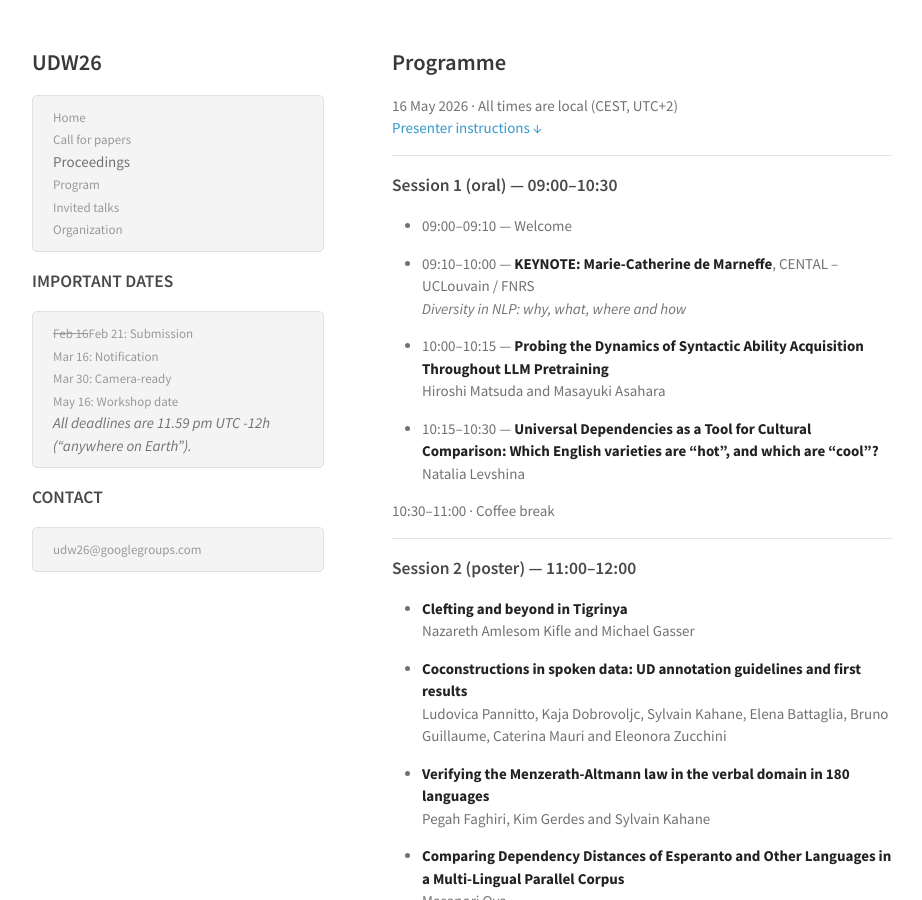
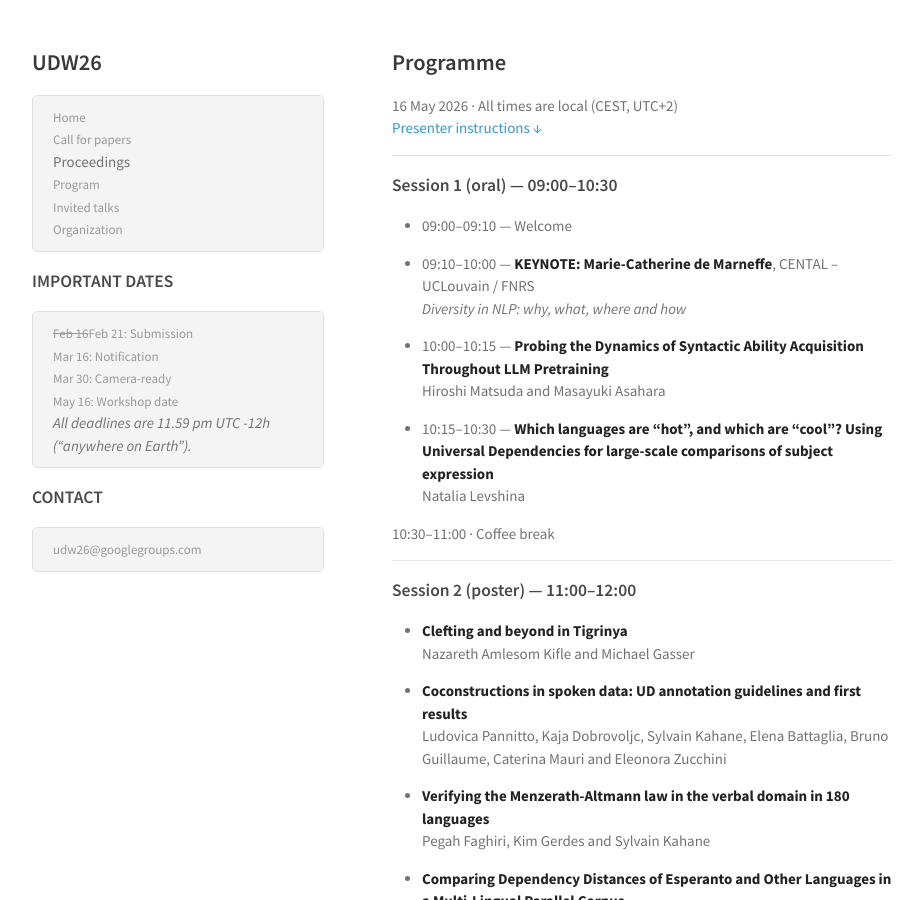
Before and after one commit to UniversalDependencies/udw26, a Jekyll site: the page built from program.md, in a window 1280 px wide and 900 px high. Shown: the whole window, without its empty margins (178-1100 px from the left). Built offline with Jekyll 4.4.1, drawn with Linux system fonts in a browser that asks for light colours.

Commit message:
Title change for a paper.

```diff
--- a/program.md
+++ b/program.md
@@ -20,7 +20,7 @@ title: Program
 - 10:00–10:15 — **Probing the Dynamics of Syntactic Ability Acquisition Throughout LLM Pretraining**
   Hiroshi Matsuda and Masayuki Asahara
 
-- 10:15–10:30 — **Universal Dependencies as a Tool for Cultural Comparison: Which English varieties are "hot", and which are "cool"?**
+- 10:15–10:30 — **Which languages are "hot", and which are "cool"? Using Universal Dependencies for large-scale comparisons of subject expression**
   Natalia Levshina
 
 10:30–11:00 · Coffee break
```
